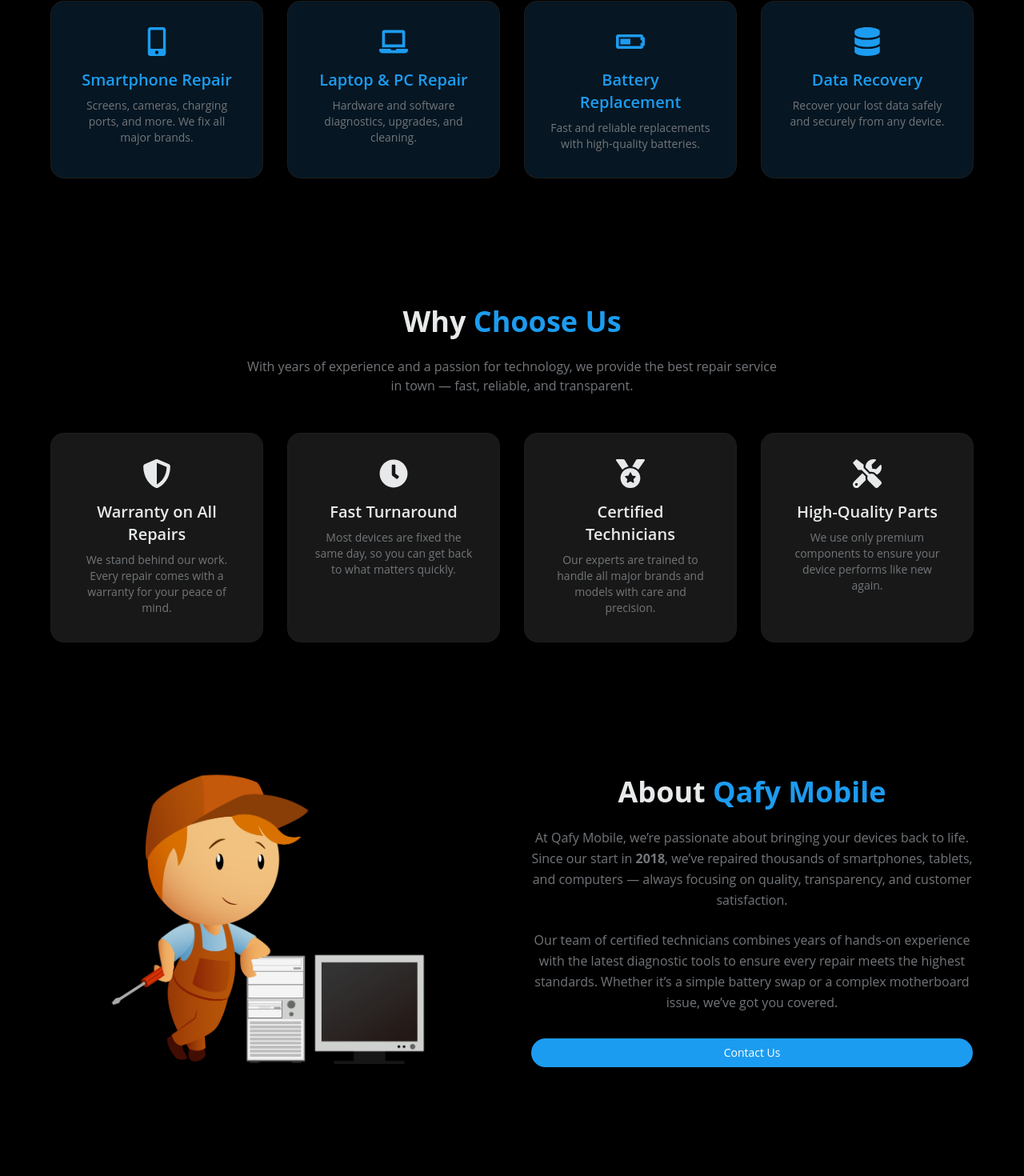
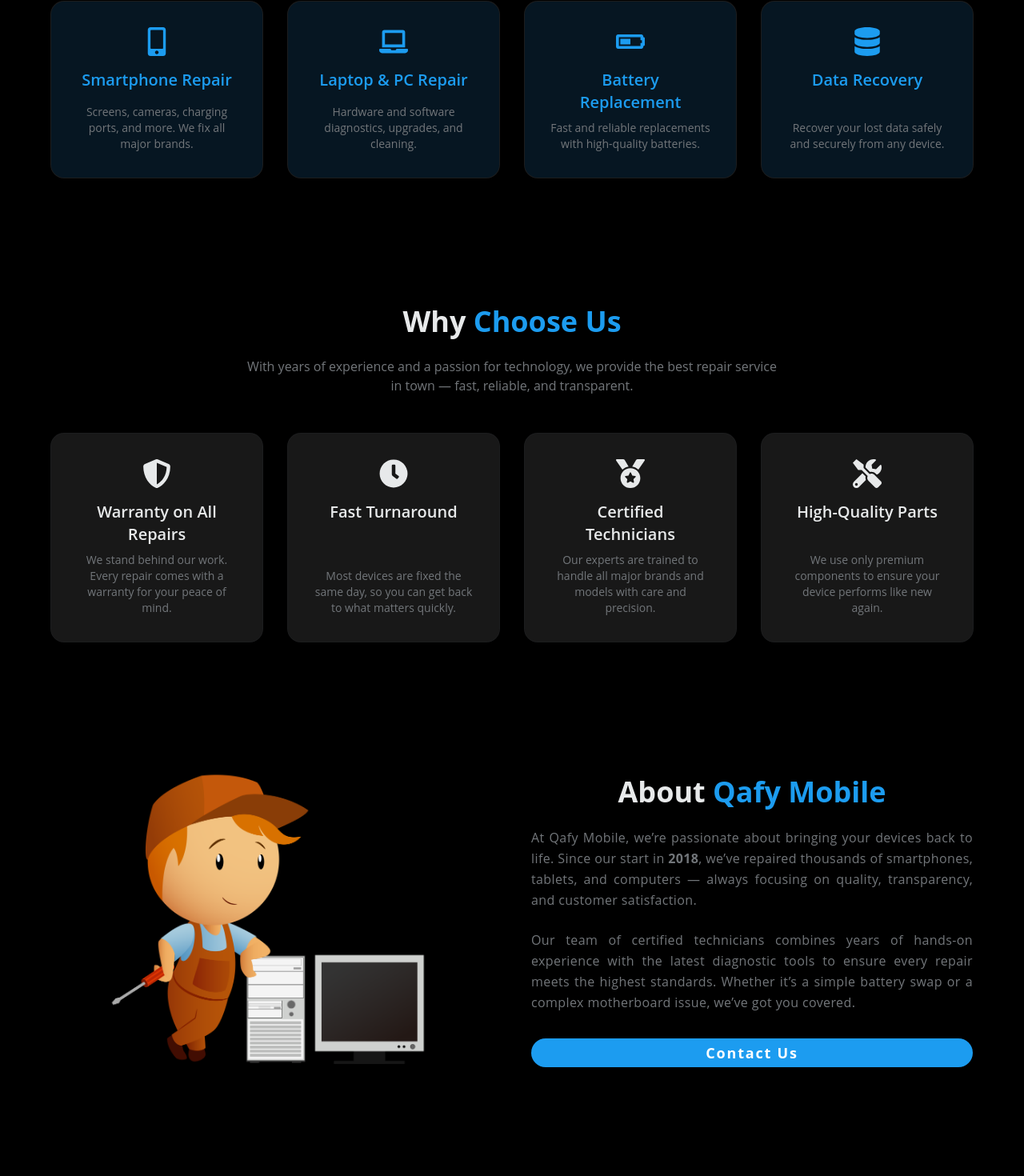
Before and after one commit to Gagun45/qafy-spa-frontend, a React (Vite) app: page / in a window 1280 px wide. Shown: the part 1038-2508 px from the top of the page at 80% size. Built offline with nearby package versions, Linux system fonts and the light colour scheme.

Commit message:
about structured

```diff
--- a/src/components/About/About.tsx
+++ b/src/components/About/About.tsx
@@ -1,9 +1,10 @@
 import { motion } from "framer-motion";
 import { buttonVariants } from "../ui/button";
+import SmoothLink from "../SmoothLink/SmoothLink";
 
 export default function About() {
   return (
-    <section id="about" className="relative py-20 px-6">
+    <section id="about">
       {/* Subtle background gradient */}
 
       <div className="relative z-10 max-w-6xl mx-auto flex flex-col md:flex-row items-center gap-12">
@@ -32,29 +33,27 @@
           viewport={{ once: true }}
           className="w-full md:w-1/2"
         >
-          <h2 className="text-3xl md:text-4xl font-bold mb-6">
+          <h2>
             About <span className="text-primary">Qafy Mobile</span>
           </h2>
-          <p className="text-muted-foreground mb-6 leading-relaxed">
+          <p className="mb-6 leading-relaxed tracking-wide text-justify">
             At Qafy Mobile, we’re passionate about bringing your devices back to
             life. Since our start in <strong>2018</strong>, we’ve repaired
             thousands of smartphones, tablets, and computers — always focusing
             on quality, transparency, and customer satisfaction.
           </p>
-          <p className="text-muted-foreground mb-8 leading-relaxed">
+          <p className="mb-8 leading-relaxed tracking-wide text-justify">
             Our team of certified technicians combines years of hands-on
             experience with the latest diagnostic tools to ensure every repair
             meets the highest standards. Whether it’s a simple battery swap or a
             complex motherboard issue, we’ve got you covered.
           </p>
-          <motion.a
-            href="#contact"
-            whileHover={{ scale: 1.05 }}
-            whileTap={{ scale: 0.97 }}
-            className={`${buttonVariants()} w-full`}
+          <SmoothLink
+            to="contact"
+            className={buttonVariants({ className: "w-full text-lg! font-bold! tracking-widest" })}
           >
             Contact Us
-          </motion.a>
+          </SmoothLink>
         </motion.div>
       </div>
 
--- a/src/components/Hero/Hero.tsx
+++ b/src/components/Hero/Hero.tsx
@@ -8,7 +8,7 @@
       id="home"
       className="flex flex-col items-center justify-center
       min-h-[calc(100vh-96px)] bg-linear-to-b from-muted to-background
-      text-center px-6"
+      text-center"
     >
       {/* Content */}
       <motion.div
--- a/src/components/Services/ServicesGrid/ServiceCard/ServiceCard.tsx
+++ b/src/components/Services/ServicesGrid/ServiceCard/ServiceCard.tsx
@@ -17,10 +17,10 @@
       viewport={{ once: true }}
       className="bg-accent rounded-2xl p-8 shadow-md hover:shadow-lg hover:-translate-y-1 transition-all ring ring-muted-foreground/25"
     >
-      <div className="flex flex-col text-primary items-center">
+      <div className="flex flex-col h-full text-primary items-center">
         {icon}
         <h3 className="text-xl font-semibold mb-2">{title}</h3>
-        <p className="text-sm">{desc}</p>
+        <p className="text-sm mt-auto">{desc}</p>
       </div>
     </motion.div>
   );
--- a/src/components/WhyChooseUs/FeaturesGrid/FeatureCard/FeatureCard.tsx
+++ b/src/components/WhyChooseUs/FeaturesGrid/FeatureCard/FeatureCard.tsx
@@ -17,10 +17,10 @@
       viewport={{ once: true }}
       className="bg-muted rounded-2xl p-8 shadow-md hover:shadow-lg hover:-translate-y-1 transition-all ring ring-muted-foreground/25"
     >
-      <div className="flex flex-col items-center text-foreground text-center">
+      <div className="flex flex-col h-full items-center text-foreground text-center">
         {icon}
         <h3 className="text-xl font-semibold mb-2">{title}</h3>
-        <p className="text-sm">{desc}</p>
+        <p className="text-sm mt-auto">{desc}</p>
       </div>
     </motion.div>
   );
--- a/src/components/WhyChooseUs/WhyChooseUs.tsx
+++ b/src/components/WhyChooseUs/WhyChooseUs.tsx
@@ -3,7 +3,7 @@
 
 export default function WhyChooseUs() {
   return (
-    <section id="why" className="relative py-20 px-6">
+    <section id="why">
       <div className="relative z-10 max-w-6xl mx-auto text-center">
         {/* Title */}
         <motion.h2
```
